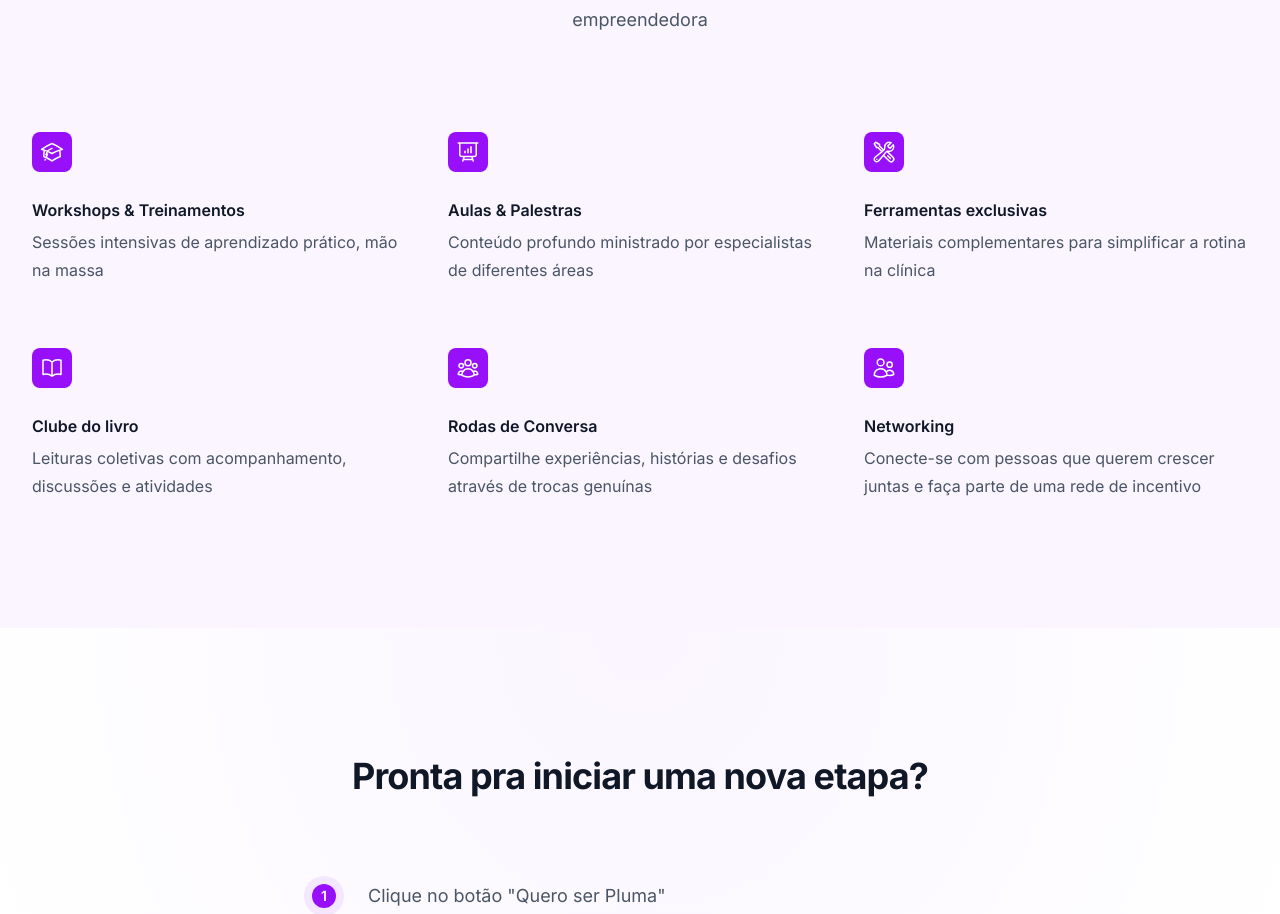
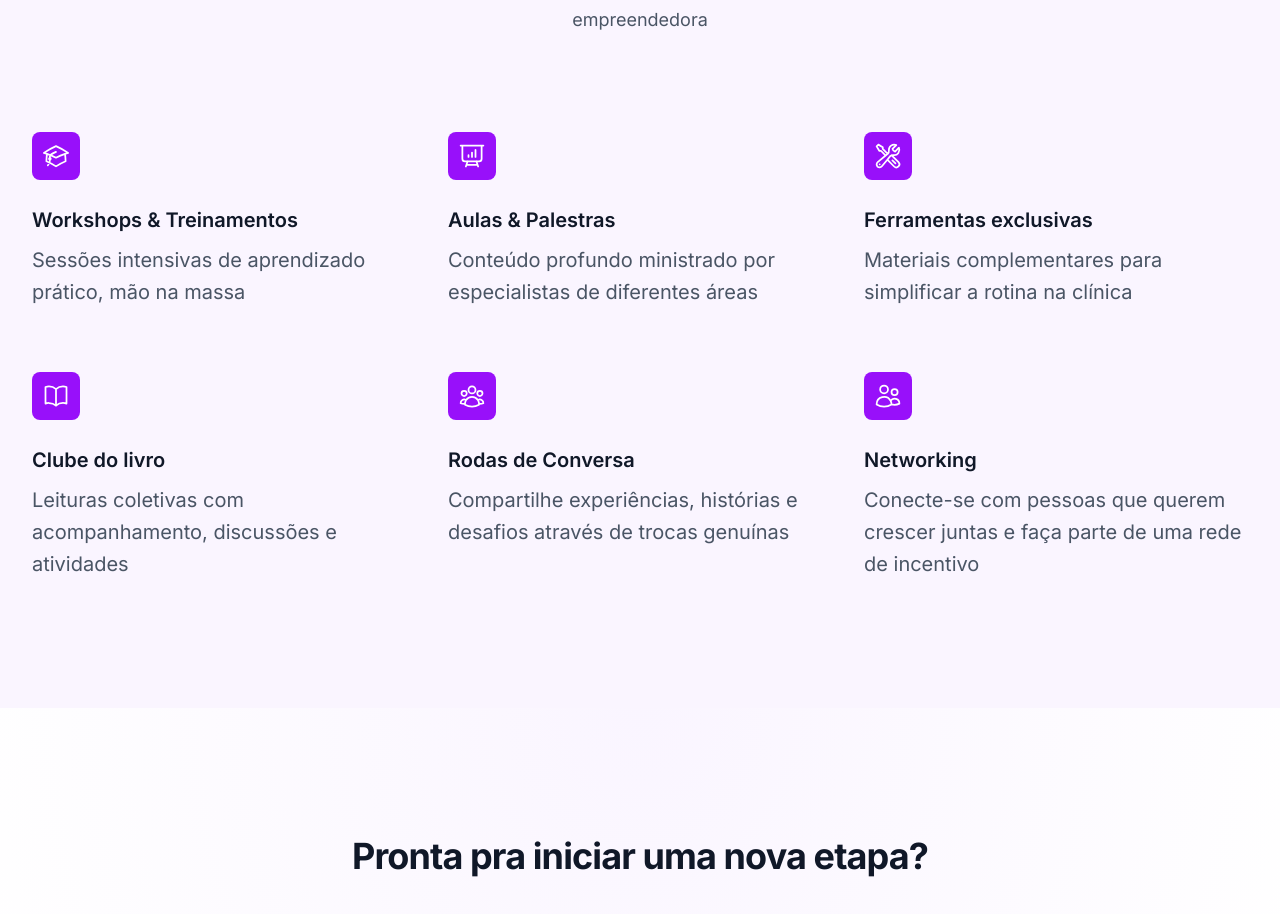
Before and after one commit to sejapluma/pluma-hub, a Next.js app: page / in a window 1280 px wide. Shown: the part 2207-3121 px from the top of the page. Built offline with nearby package versions, Linux system fonts and the light colour scheme.

Commit message:
feat: aumenta tamanho das fontes nos cards da seção Why

```diff
--- a/src/components/Why.tsx
+++ b/src/components/Why.tsx
@@ -83,13 +83,13 @@ const Why = () => {
                 transition={{ duration: 0.5, delay: 0.1 * index }}
                 className="flex flex-col"
               >
-                <dt className="text-base font-semibold leading-7 text-gray-900">
-                  <div className="mb-6 flex h-10 w-10 items-center justify-center rounded-lg bg-purple-600">
-                    <feature.icon className="h-6 w-6 text-white" aria-hidden="true" />
+                <dt className="text-xl font-semibold leading-8 text-gray-900">
+                  <div className="mb-6 flex h-12 w-12 items-center justify-center rounded-lg bg-purple-600">
+                    <feature.icon className="h-7 w-7 text-white" aria-hidden="true" />
                   </div>
                   {feature.name}
                 </dt>
-                <dd className="mt-1 flex flex-auto flex-col text-base leading-7 text-gray-600">
+                <dd className="mt-2 flex flex-auto flex-col text-xl leading-8 text-gray-600">
                   <p className="flex-auto">{feature.description}</p>
                 </dd>
               </motion.div>
```
